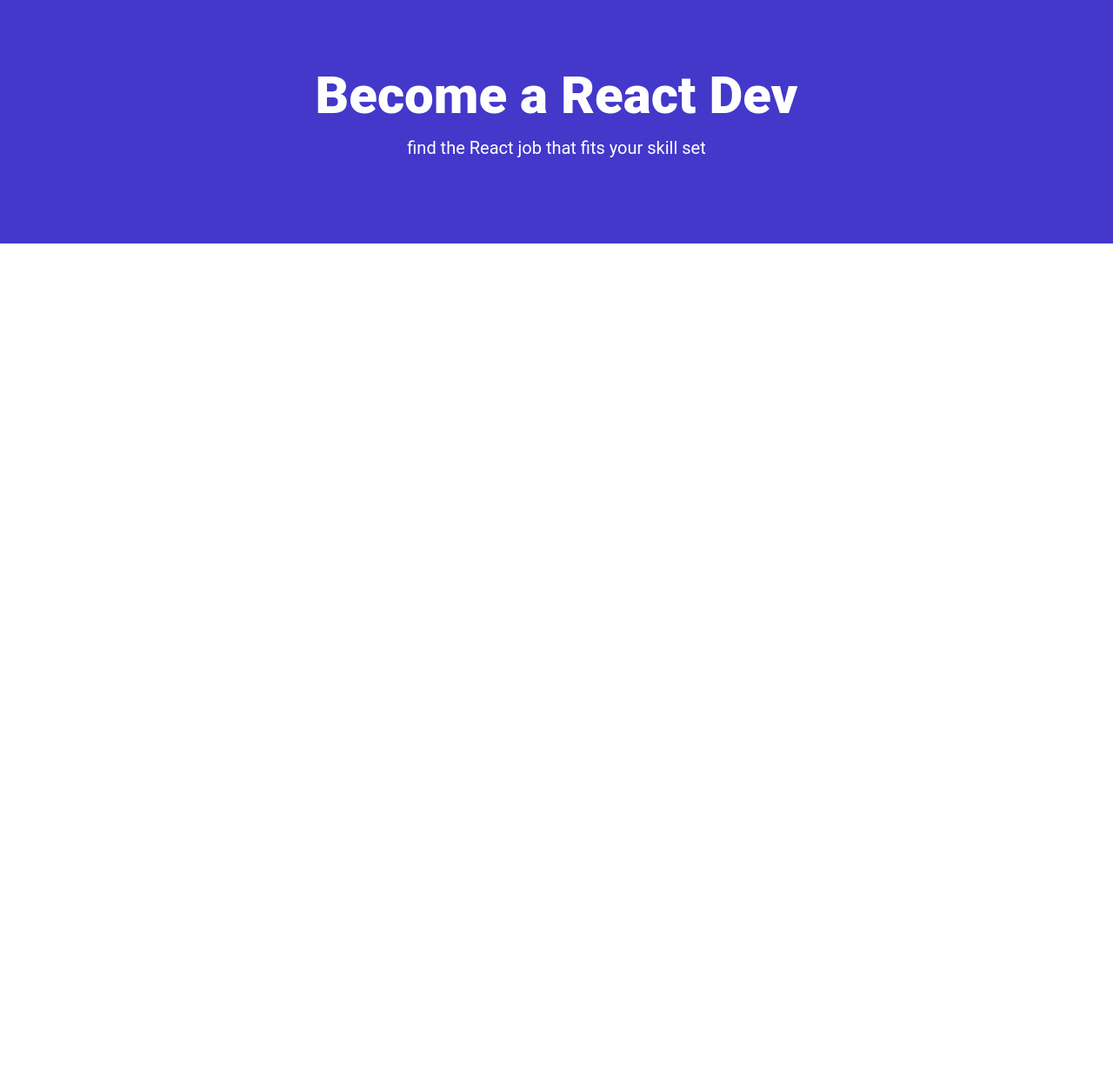
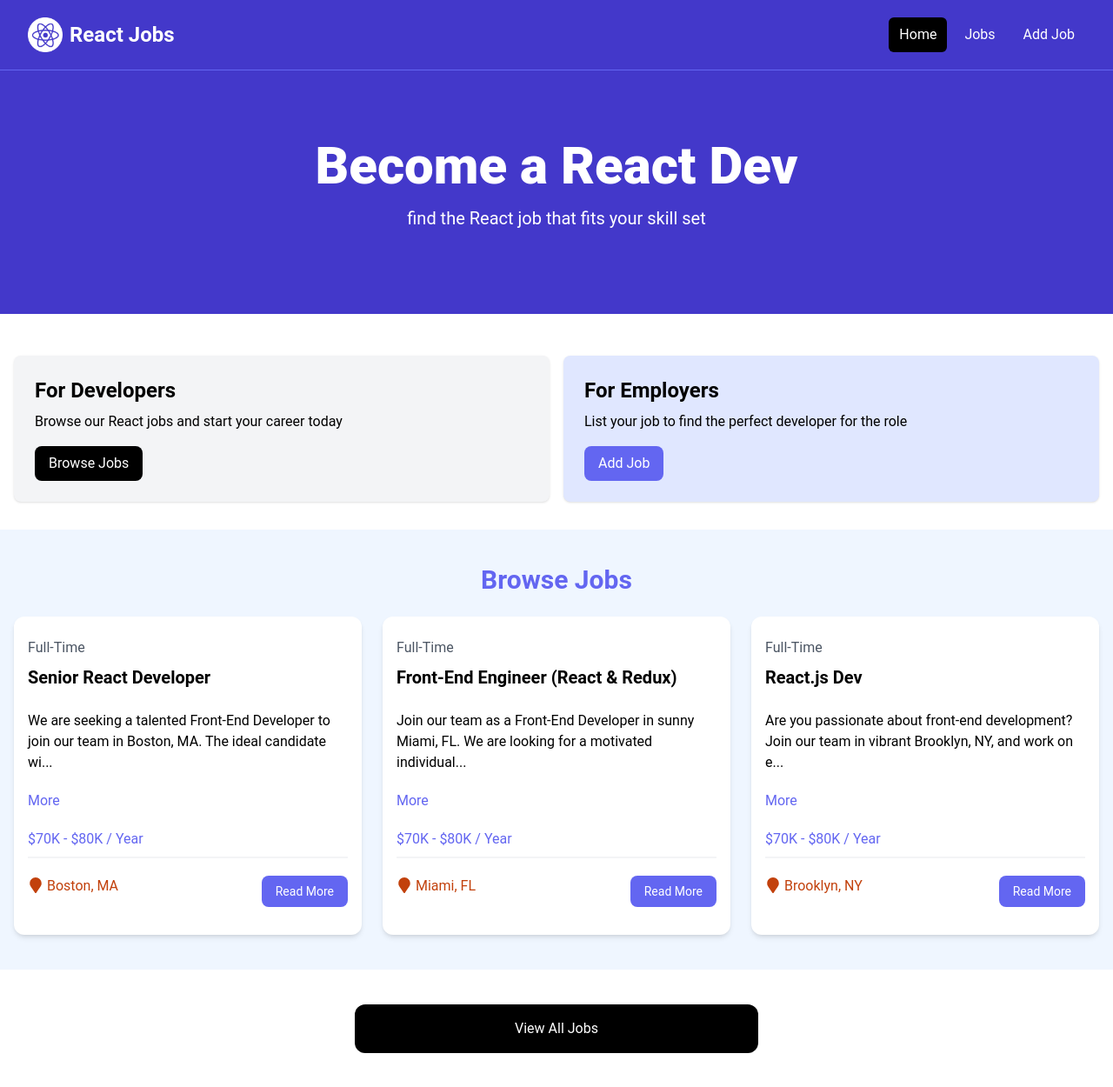
Before and after one commit to princeiik/react-jobs, a React (Vite) app: page / in a window 1280 px wide. Shown: the whole page at 87% size. Before the commit the page ends 800 px from the top, so only its background shows below. Built offline with nearby package versions, Linux system fonts and the light colour scheme.

Commit message:
add navbar component to main layout and finished building homepage

```diff
--- a/src/layouts/MainLayout.jsx
+++ b/src/layouts/MainLayout.jsx
@@ -1,9 +1,11 @@
 import React from 'react'
 import {Outlet} from 'react-router-dom'
+import Navbar from '../components/Navbar'
 
 function MainLayout() {
   return (
     <>
+        <Navbar />
         <Outlet />
     </>
   )
--- a/src/pages/Homepage.jsx
+++ b/src/pages/Homepage.jsx
@@ -1,9 +1,18 @@
 import React from 'react'
 import Hero from '../components/Hero'
+import HomeCards from '../components/HomeCards'
+import JobListings from '../components/JobListings'
+import ViewAllJobs from '../components/ViewAllJobs'
+
 
 function Homepage() {
   return (
-    <Hero />
+    <>
+        <Hero />
+        <HomeCards />
+        <JobListings />
+        <ViewAllJobs />
+    </>
   )
 }
 
```
